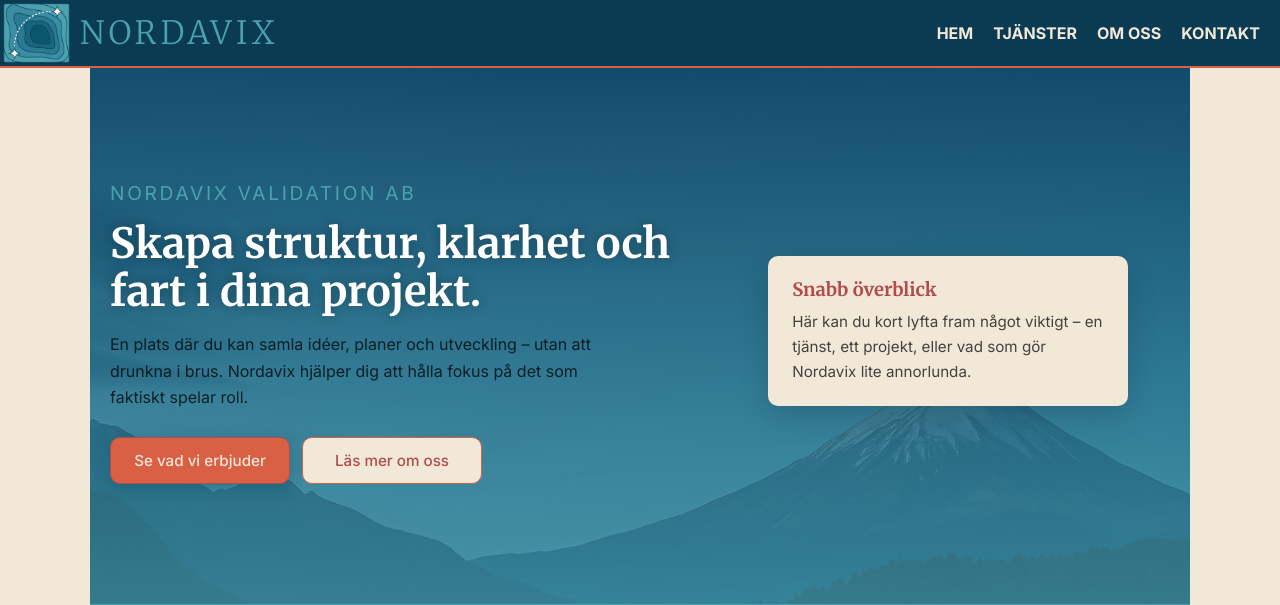
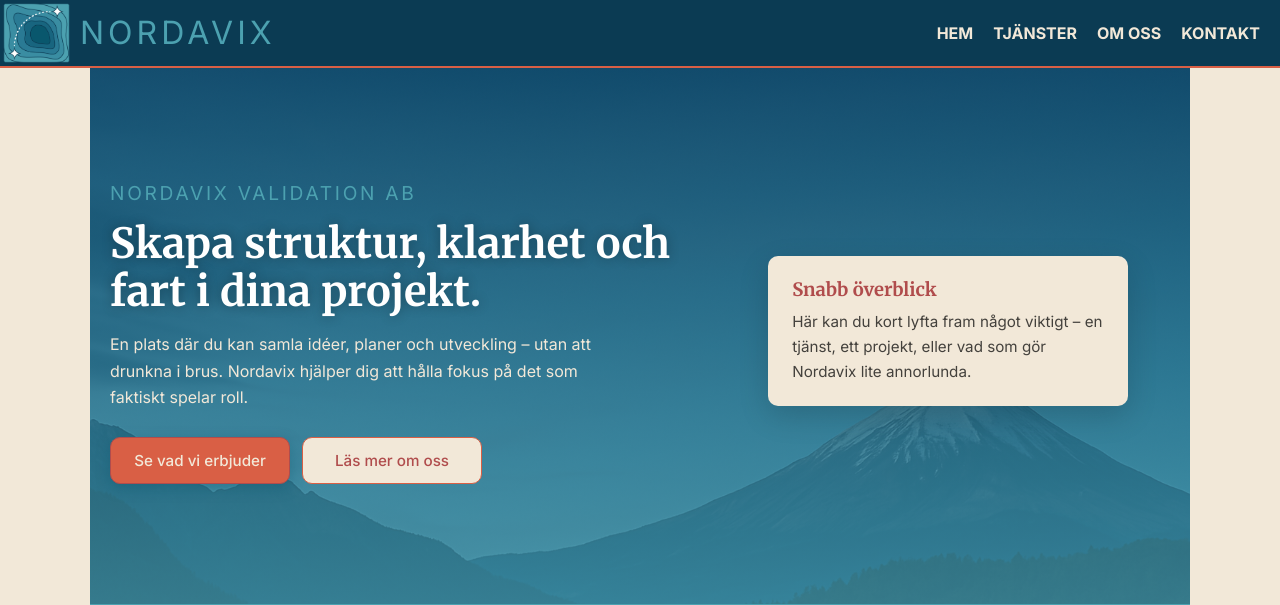
Before and after one commit to Yrskalle/nordavix, a Flask app: page / in a window 1280 px wide. Shown: the top 605 px of the page. Run offline with Flask 3, Linux system fonts and the light colour scheme; some web fonts are replaced.

Commit message:
Font changes

```diff
--- a/app/static/css/components.css
+++ b/app/static/css/components.css
@@ -67,7 +67,8 @@
     font-size: 1rem;
     max-width: 520px;
     margin-bottom: 26px;
-    color: rgba(0, 0, 0, 0.75);
+    color: var(--color-beige1);
+
 }
 
 .hero-actions {
@@ -114,7 +115,6 @@
     text-decoration: none;
     width: 180px;
     transition: transform 0.08s ease, box-shadow 0.12s ease, background 0.12s ease;
-    font-family: 'Inter', -apple-system, BlinkMacSystemFont, 'Segoe UI', sans-serif;
     text-align: center;
 
 }
--- a/app/static/css/navbar.css
+++ b/app/static/css/navbar.css
@@ -29,7 +29,7 @@
   align-items: center;
   color: var(--color-theme1);
   gap: 10px;
-  font-family: 'Merriweather', Georgia, serif;
+
 }
 
 .logo a:hover {
```
